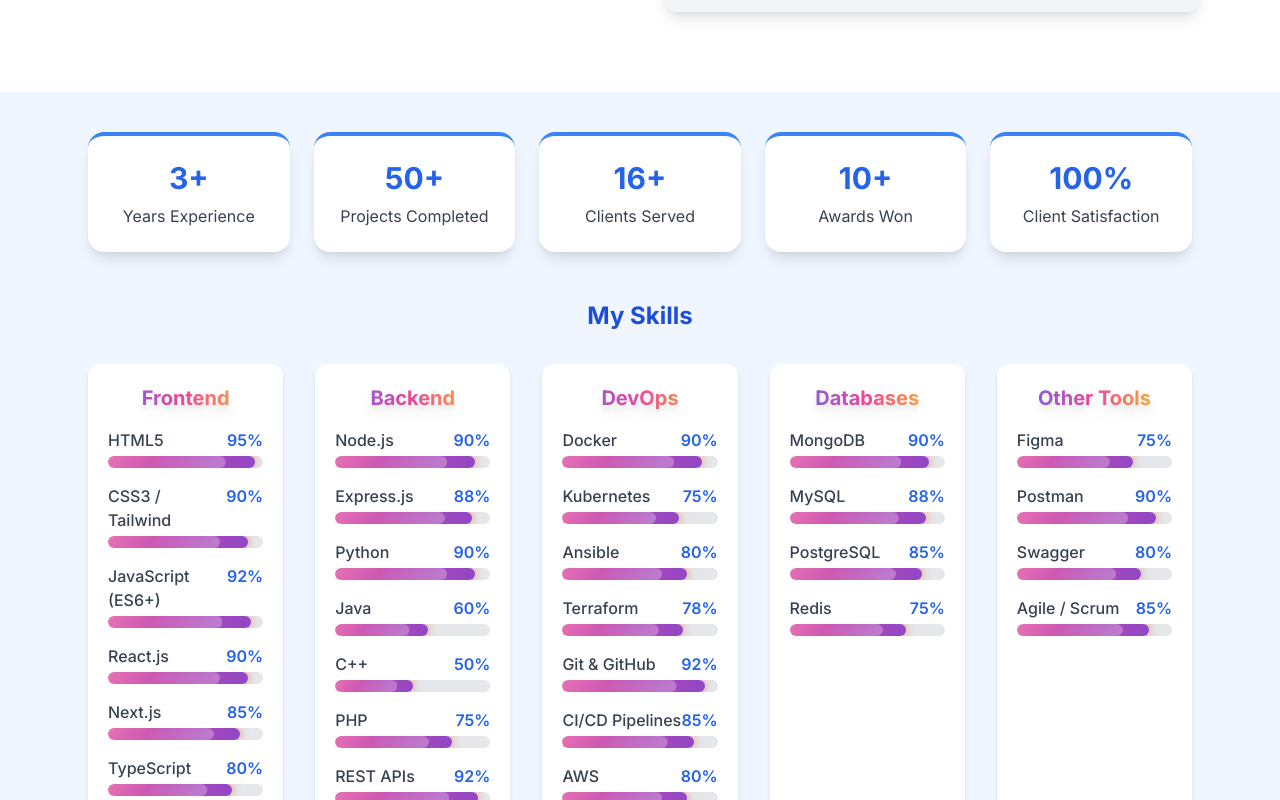
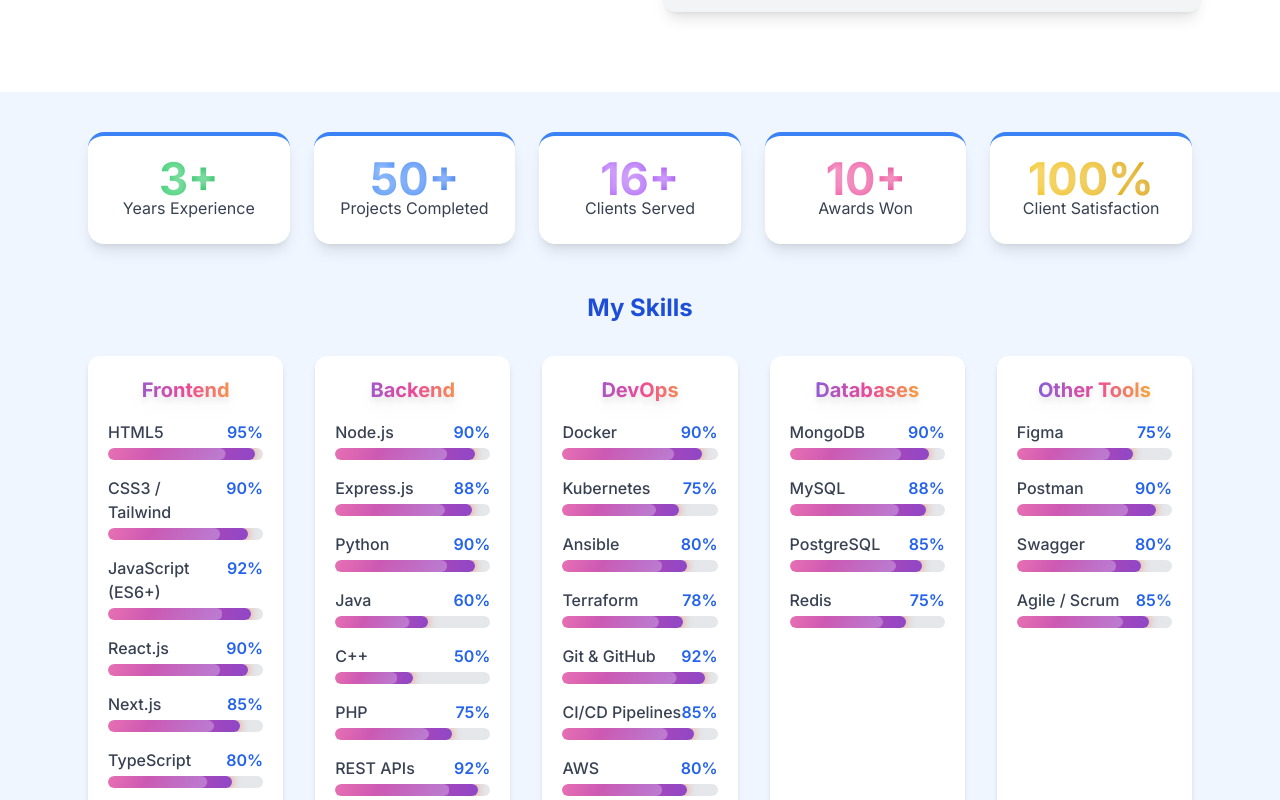
Before and after one commit to hesbonangwenyi606/my-portfolio, a React (Vite) app: page / in a window 1280 px wide. Shown: the part 1980-2780 px from the top of the page. Built offline with nearby package versions, Linux system fonts and the light colour scheme.

Commit message:
completed

```diff
--- a/src/components/SkillsSection.tsx
+++ b/src/components/SkillsSection.tsx
@@ -6,11 +6,11 @@ const Stats = () => {
       <div className="max-w-6xl mx-auto px-6">
         {/* Stats Section */}
         <div className="grid grid-cols-2 md:grid-cols-3 lg:grid-cols-5 gap-6 text-center mb-12">
-          <StatCard number={3} suffix="+" label="Years Experience" delay={0} />
-          <StatCard number={50} suffix="+" label="Projects Completed" delay={0.1} />
-          <StatCard number={16} suffix="+" label="Clients Served" delay={0.2} />
-          <StatCard number={10} suffix="+" label="Awards Won" delay={0.3} />
-          <StatCard number={100} suffix="%" label="Client Satisfaction" delay={0.4} />
+          <AnimatedStat number={3} suffix="+" label="Years Experience" glow="from-green-400 via-green-500 to-green-600"/>
+          <AnimatedStat number={50} suffix="+" label="Projects Completed" glow="from-blue-400 via-blue-500 to-blue-600"/>
+          <AnimatedStat number={16} suffix="+" label="Clients Served" glow="from-purple-400 via-purple-500 to-purple-600"/>
+          <AnimatedStat number={10} suffix="+" label="Awards Won" glow="from-pink-400 via-pink-500 to-pink-600"/>
+          <AnimatedStat number={100} suffix="%" label="Client Satisfaction" glow="from-yellow-400 via-yellow-500 to-yellow-600"/>
         </div>
 
         {/* Skills Section */}
@@ -31,7 +31,6 @@ const Stats = () => {
                 { name: "TypeScript", level: 80 },
               ]}
             />
-
             <SkillCategory
               title="Backend"
               skills={[
@@ -45,7 +44,6 @@ const Stats = () => {
                 { name: "GraphQL", level: 75 },
               ]}
             />
-
             <SkillCategory
               title="DevOps"
               skills={[
@@ -59,7 +57,6 @@ const Stats = () => {
                 { name: "Azure", level: 70 },
               ]}
             />
-
             <SkillCategory
               title="Databases"
               skills={[
@@ -69,7 +66,6 @@ const Stats = () => {
                 { name: "Redis", level: 75 },
               ]}
             />
-
             <SkillCategory
               title="Other Tools"
               skills={[
@@ -86,28 +82,21 @@ const Stats = () => {
   );
 };
 
-/* ✅ StatCard with glow pulse animation */
-const StatCard = ({ number, suffix, label, delay }) => {
+/* Animated Stat Card with dynamic glow scaling */
+const AnimatedStat = ({ number, suffix, label, glow }) => {
   const [count, setCount] = useState(0);
   const [inView, setInView] = useState(false);
-  const [visible, setVisible] = useState(false);
-  const [pop, setPop] = useState(false);
   const ref = useRef(null);
 
   useEffect(() => {
     const observer = new IntersectionObserver(
       ([entry]) => {
-        if (entry.isIntersecting) {
-          setInView(true);
-          setVisible(true);
-        }
+        if (entry.isIntersecting) setInView(true);
       },
-      { threshold: 0.3 }
+      { threshold: 0.4 }
     );
     if (ref.current) observer.observe(ref.current);
-    return () => {
-      if (ref.current) observer.unobserve(ref.current);
-    };
+    return () => ref.current && observer.unobserve(ref.current);
   }, []);
 
   useEffect(() => {
@@ -115,65 +104,38 @@ const StatCard = ({ number, suffix, label, delay }) => {
       let start = 0;
       const end = number;
       const duration = 1500;
-      const increment = end / (duration / 16);
-
-      const timer = setInterval(() => {
+      const increment = end / (duration / 30);
+      const counter = setInterval(() => {
         start += increment;
         if (start >= end) {
           start = end;
-          clearInterval(timer);
-          setPop(true);
-          setTimeout(() => setPop(false), 800); // glow pulse lasts longer
+          clearInterval(counter);
         }
         setCount(Math.floor(start));
-      }, 16);
+      }, 30);
     }
   }, [inView, number]);
+
+  // Glow scale: map count to scale (1 → 1.5)
+  const scale = Math.min(1 + (count / number) * 0.5, 1.5);
 
   return (
     <div
       ref={ref}
-      className={`cursor-pointer bg-white shadow-lg rounded-2xl p-6 border-t-4 border-blue-500 transform transition-all duration-700 ease-out
-        ${visible ? "opacity-100 translate-y-0" : "opacity-0 translate-y-6"}
-      `}
-      style={{ transitionDelay: `${delay}s` }}
+      className="cursor-pointer bg-white shadow-lg rounded-2xl p-6 border-t-4 border-blue-500 hover:scale-105 transform transition duration-300"
     >
-      <div className="relative flex justify-center items-center">
-        {/* Glow Pulse Ring */}
-        {pop && (
-          <div className="absolute w-20 h-20 rounded-full animate-glow-pulse bg-blue-400/30 blur-lg"></div>
-        )}
-
-        <h3
-          className={`text-3xl font-bold text-blue-600 transition-transform duration-300 ${
-            pop ? "scale-125" : "scale-100"
-          }`}
-        >
-          {count}
-          {suffix}
-        </h3>
-      </div>
-      <p className="text-gray-700 mt-2">{label}</p>
-
-      <style jsx>{`
-        @keyframes glowPulse {
-          0% {
-            transform: scale(0.8);
-            opacity: 0.6;
-          }
-          50% {
-            transform: scale(1.3);
-            opacity: 1;
-          }
-          100% {
-            transform: scale(1.5);
-            opacity: 0;
-          }
-        }
-        .animate-glow-pulse {
-          animation: glowPulse 0.8s ease-out;
-        }
-      `}</style>
+      <h3
+        className={`text-3xl font-bold bg-clip-text text-transparent bg-gradient-to-r ${glow}`}
+        style={{
+          transform: `scale(${scale})`,
+          transition: "transform 0.1s linear",
+          textShadow: `0 0 ${2 + (scale - 1) * 10}px rgba(255,255,255,0.7)`,
+        }}
+      >
+        {count}
+        {suffix}
+      </h3>
+      <p className="text-gray-700">{label}</p>
     </div>
   );
 };
@@ -198,7 +160,7 @@ const SkillCategory = ({ title, skills }) => (
   </div>
 );
 
-/* Skill Progress Bar */
+/* Skill Bar */
 const SkillBar = ({ name, level }) => {
   const [inView, setInView] = useState(false);
   const [progress, setProgress] = useState(0);
@@ -212,9 +174,7 @@ const SkillBar = ({ name, level }) => {
       { threshold: 0.3 }
     );
     if (barRef.current) observer.observe(barRef.current);
-    return () => {
-      if (barRef.current) observer.unobserve(barRef.current);
-    };
+    return () => barRef.current && observer.unobserve(barRef.current);
   }, []);
 
   useEffect(() => {
@@ -244,12 +204,10 @@ const SkillBar = ({ name, level }) => {
           className="h-3 rounded-full transition-all duration-500 ease-in-out"
           style={{
             width: `${progress}%`,
-            background:
-              "linear-gradient(270deg, #4f46e5, #ec4899, #facc15, #4f46e5)",
+            background: `linear-gradient(270deg, #4f46e5, #ec4899, #facc15, #4f46e5)`,
             backgroundSize: "600% 100%",
             animation: "flowGradient 3s ease infinite",
-            boxShadow:
-              "0 0 8px rgba(236,72,153,0.5), 0 0 8px rgba(252,204,21,0.5)",
+            boxShadow: `0 0 8px rgba(236,72,153,0.5), 0 0 8px rgba(252,204,21,0.5)`,
           }}
         ></div>
         <div
@@ -265,24 +223,13 @@ const SkillBar = ({ name, level }) => {
 
       <style jsx>{`
         @keyframes shine {
-          0% {
-            transform: translateX(-100%);
-          }
-          100% {
-            transform: translateX(100%);
-          }
+          0% { transform: translateX(-100%); }
+          100% { transform: translateX(100%); }
         }
-
         @keyframes flowGradient {
-          0% {
-            background-position: 0% 50%;
-          }
-          50% {
-            background-position: 100% 50%;
-          }
-          100% {
-            background-position: 0% 50%;
-          }
+          0% { background-position: 0% 50%; }
+          50% { background-position: 100% 50%; }
+          100% { background-position: 0% 50%; }
         }
       `}</style>
     </div>
```
